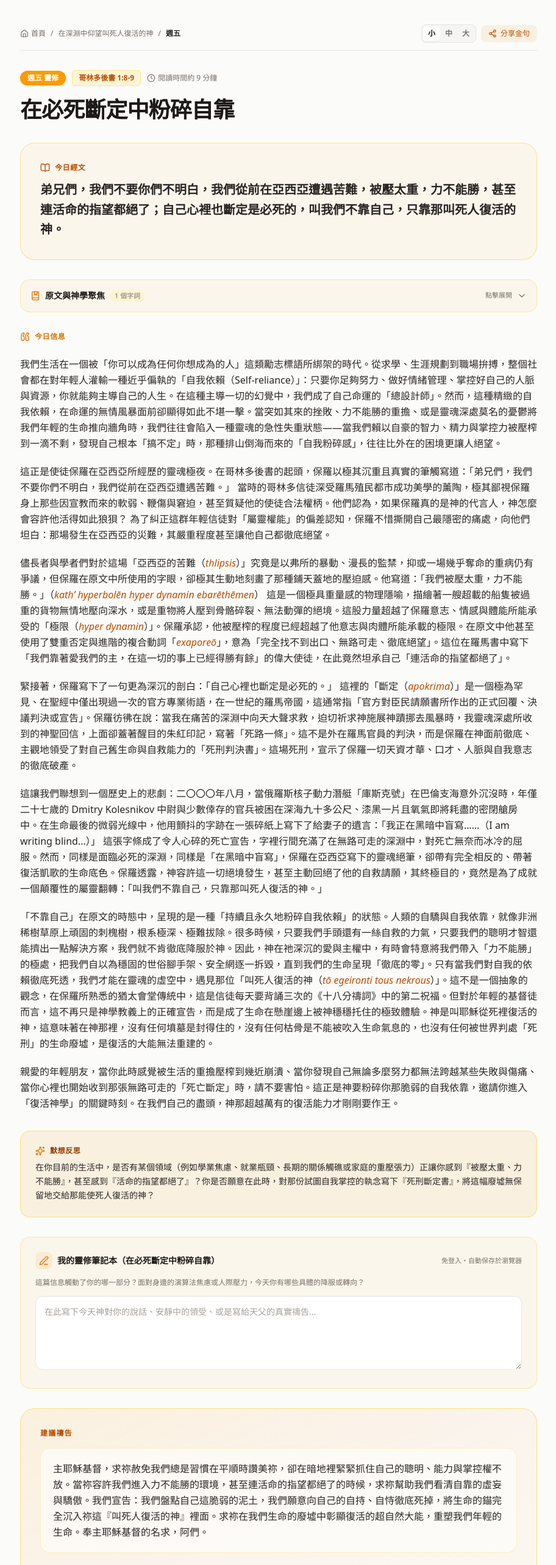
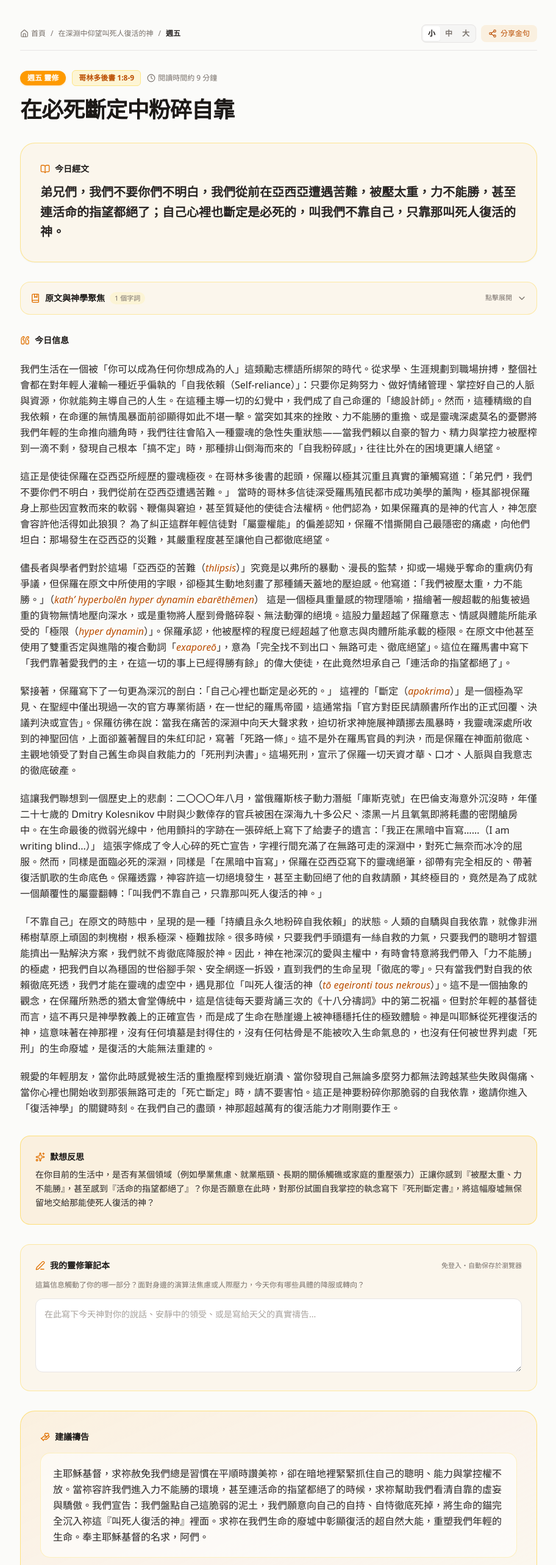
Before and after one commit to TychicusAI/QT-for-Youth, a Next.js app: page /devotional/2026-09-07/fri in a window 1280 px wide. Shown: the top 2566 px of the page at 61% size, without its empty margins (183-1095 px from the left). Built offline with nearby package versions, Linux system fonts and the light colour scheme.

Commit message:
style: unify section header typography, icons, and colors; restore prayer icon

```diff
--- a/src/components/DevotionalReader.tsx
+++ b/src/components/DevotionalReader.tsx
@@ -11,7 +11,8 @@ import {
   Clock,
   Share2,
   CheckCircle2,
-  Sparkles
+  Sparkles,
+  HandHeart
 } from "lucide-react";
 import { DevotionalDay, DevotionalWeek } from "@/types/devotional";
 import { GreekKeywordsSection } from "@/components/GreekKeywordsSection";
@@ -125,9 +126,9 @@ export function DevotionalReader({ week, day }: DevotionalReaderProps) {
 
       {/* 1. Scripture Reading Card */}
       <section className="rounded-3xl p-6 sm:p-8 bg-amber-500/5 dark:bg-amber-950/20 border border-amber-300/50 dark:border-amber-700/40 relative overflow-hidden shadow-xs">
-        <div className="flex items-center gap-2 text-xs font-bold uppercase tracking-wider text-amber-700 dark:text-amber-300 mb-3">
-          <BookOpen className="w-4 h-4" />
-          <span>今日經文</span>
+        <div className="flex items-center gap-2 mb-3">
+          <BookOpen className="w-4 h-4 text-amber-600 dark:text-amber-400 shrink-0" />
+          <span className="font-bold text-sm text-stone-900 dark:text-stone-100">今日經文</span>
         </div>
         <blockquote className="text-lg sm:text-xl font-serif text-stone-800 dark:text-stone-100 leading-relaxed font-semibold">
           {day.scriptureText.replace(/^[「"“]|["”」]$/g, "")}
@@ -141,9 +142,9 @@ export function DevotionalReader({ week, day }: DevotionalReaderProps) {
 
       {/* 3. Deep Devotional Message */}
       <section className="space-y-6">
-        <div className="flex items-center gap-2 text-xs font-bold uppercase tracking-wider text-amber-600 dark:text-amber-400">
-          <Quote className="w-4 h-4 rotate-180" />
-          <span>今日信息</span>
+        <div className="flex items-center gap-2">
+          <Quote className="w-4 h-4 rotate-180 text-amber-600 dark:text-amber-400 shrink-0" />
+          <span className="font-bold text-sm text-stone-900 dark:text-stone-100">今日信息</span>
         </div>
 
         <div className={`prose prose-stone dark:prose-invert max-w-none text-stone-800 dark:text-stone-200 ${fontClasses} space-y-5`}>
@@ -167,9 +168,9 @@ export function DevotionalReader({ week, day }: DevotionalReaderProps) {
       {/* 4. Meditation Question Card */}
       {day.meditationQuestion && (
         <section className="rounded-2xl p-5 sm:p-6 bg-amber-500/10 dark:bg-amber-950/30 border border-amber-300/60 dark:border-amber-700/60 space-y-2">
-          <div className="flex items-center gap-2 text-xs font-bold uppercase tracking-wider text-amber-800 dark:text-amber-300">
-            <Sparkles className="w-4 h-4 text-amber-600 dark:text-amber-400" />
-            <span>默想反思</span>
+          <div className="flex items-center gap-2">
+            <Sparkles className="w-4 h-4 text-amber-600 dark:text-amber-400 shrink-0" />
+            <span className="font-bold text-sm text-stone-900 dark:text-stone-100">默想反思</span>
           </div>
           <p className="text-sm font-medium text-stone-800 dark:text-stone-100 leading-relaxed">
             {day.meditationQuestion.replace(/^[「"“]|["”」]$/g, "")}
@@ -182,8 +183,9 @@ export function DevotionalReader({ week, day }: DevotionalReaderProps) {
 
       {/* 5. Suggested Prayer Section */}
       <section className="rounded-3xl p-6 sm:p-8 bg-gradient-to-br from-amber-500/10 via-orange-500/5 to-amber-100/20 dark:from-slate-900 dark:via-stone-900 dark:to-slate-950 border border-amber-300/60 dark:border-amber-800/60 space-y-4">
-        <div className="flex items-center gap-2 text-xs font-bold uppercase tracking-widest text-amber-700 dark:text-amber-300">
-          <span>建議禱告</span>
+        <div className="flex items-center gap-2">
+          <HandHeart className="w-4 h-4 text-amber-600 dark:text-amber-400 shrink-0" />
+          <span className="font-bold text-sm text-stone-900 dark:text-stone-100">建議禱告</span>
         </div>
 
         <div className="font-serif text-stone-800 dark:text-stone-200 text-sm sm:text-base leading-relaxed whitespace-pre-line space-y-3 bg-white/60 dark:bg-stone-950/40 p-5 rounded-2xl border border-amber-200/50 dark:border-stone-800">
--- a/src/components/JournalBox.tsx
+++ b/src/components/JournalBox.tsx
@@ -7,10 +7,10 @@ import { getJournalNote, saveJournalNote } from "@/lib/storage";
 interface JournalBoxProps {
   weekId: string;
   dayId: string;
-  dayTitle: string;
+  dayTitle?: string;
 }
 
-export function JournalBox({ weekId, dayId, dayTitle }: JournalBoxProps) {
+export function JournalBox({ weekId, dayId }: JournalBoxProps) {
   const [note, setNote] = useState(() => getJournalNote(weekId, dayId));
   const [savedStatus, setSavedStatus] = useState(false);
 
@@ -27,11 +27,9 @@ export function JournalBox({ weekId, dayId, dayTitle }: JournalBoxProps) {
     <div className="rounded-2xl p-5 sm:p-6 bg-amber-500/5 dark:bg-stone-900/60 border border-amber-300/40 dark:border-stone-800 space-y-3">
       <div className="flex items-center justify-between">
         <div className="flex items-center gap-2">
-          <div className="p-1.5 rounded-lg bg-amber-500/10 text-amber-600 dark:text-amber-400">
-            <PenLine className="w-4 h-4" />
-          </div>
+          <PenLine className="w-4 h-4 text-amber-600 dark:text-amber-400 shrink-0" />
           <h4 className="font-bold text-sm text-stone-900 dark:text-stone-100">
-            我的靈修筆記本（{dayTitle}）
+            我的靈修筆記本
           </h4>
         </div>
 
```
